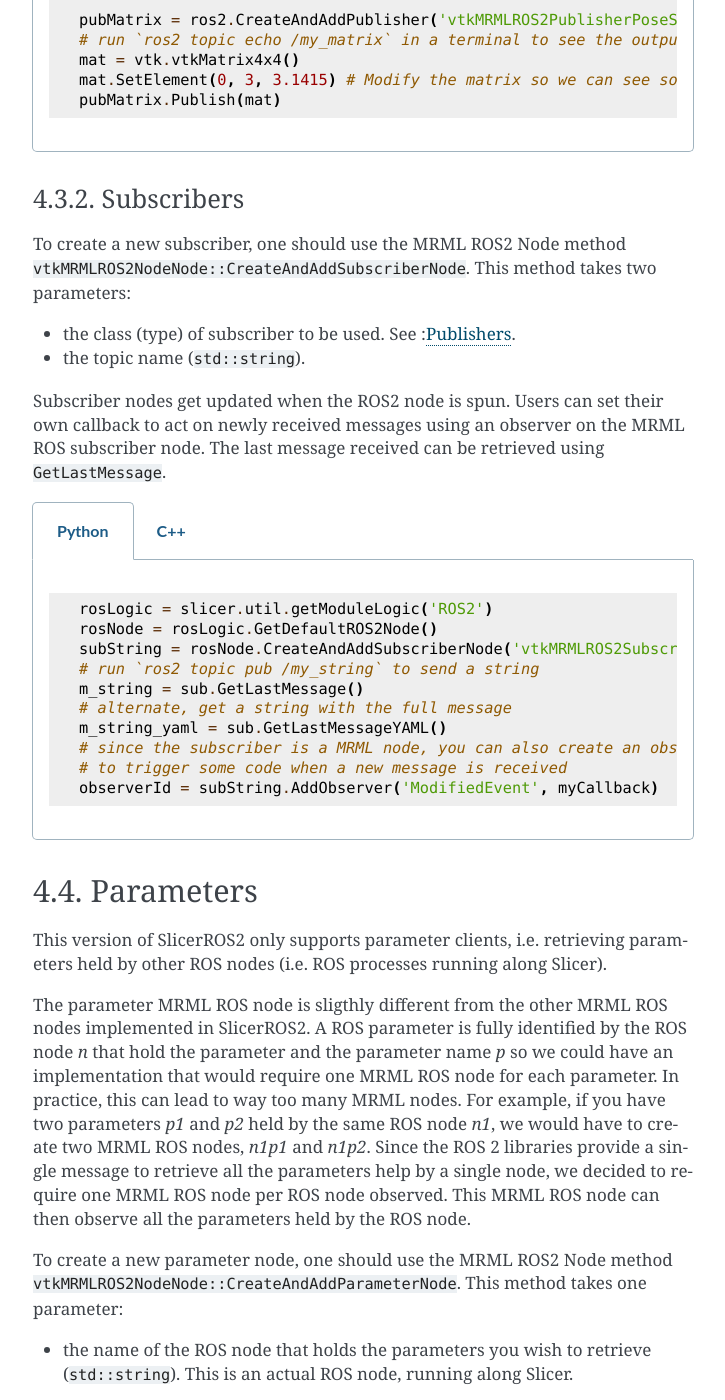
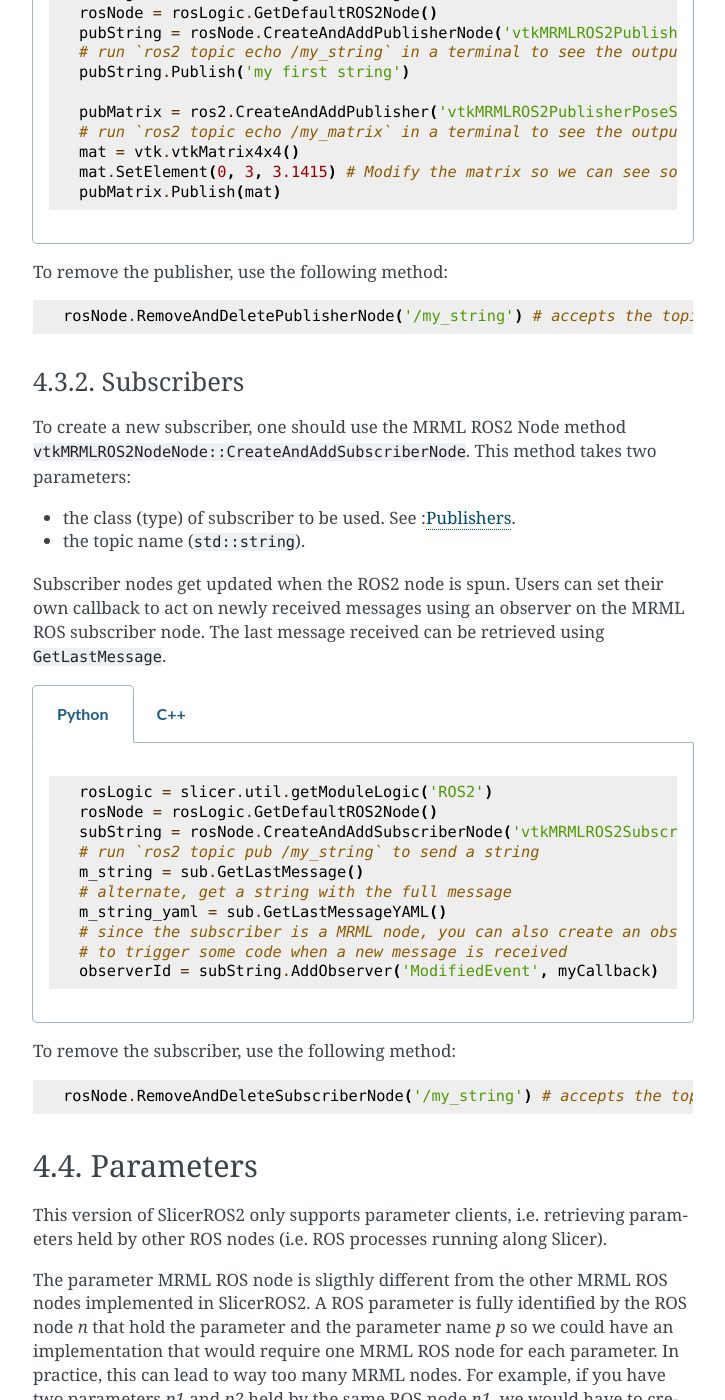
Before and after one commit to rosmed/slicer_ros2_module, a Sphinx documentation site: the page built from docs/pages/mrml-ros-nodes.rst, in a window 1280 px wide and 1400 px high, scrolled down 4092 px. Shown: the whole window, without its empty margins (387-1112 px from the left). Built offline with Sphinx 7.4.7, drawn with Linux system fonts in a browser that asks for light colours; some of the changed text lies outside the part shown.

Commit message:
Update mrml-ros-nodes.rst

```diff
--- a/docs/pages/mrml-ros-nodes.rst
+++ b/docs/pages/mrml-ros-nodes.rst
@@ -181,6 +181,12 @@
            }
          }
 
+To remove the node, use the following method:
+
+.. code-block:: python
+
+   rosNode.Destroy()
+
 ======
 Topics
 ======
@@ -283,6 +289,12 @@
          // run ros2 topic echo /my_string in a terminal to see the output
          pubString->Publish("my first string");
 
+To remove the publisher, use the following method:
+
+.. code-block:: python
+
+   rosNode.RemoveAndDeletePublisherNode('/my_string') # accepts the topic name
+
 
 Subscribers
 ===========
@@ -323,6 +335,13 @@
          auto pubString = rosNode->CreateAndAddSubscriberNode("vtkMRMLROS2SubscriberStringNode", "/my_string");
          // run ros2 topic echo /my_string in a terminal to see the output
          pubString->Publish("my first string");
+
+
+To remove the subscriber, use the following method:
+
+.. code-block:: python
+
+   rosNode.RemoveAndDeleteSubscriberNode('/my_string') # accepts the topic name
 
 
 ==========
@@ -446,6 +465,12 @@
            return;
          }
          std::string robotDescription = parameterNode->GetParameterAsString("robot_description");
+
+To remove the parameter, use the following method:
+
+.. code-block:: python
+
+   rosNode.RemoveAndDeleteParameterNode('state_publisher') # accepts the monitored node name
 
 ===
 Tf2
```
